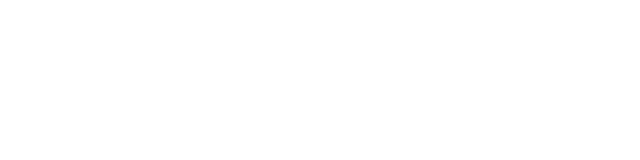
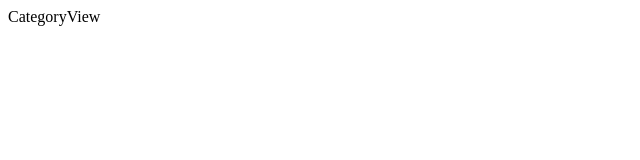
Before and after one commit to infoshareacademy/jfddr5-bez-nazwy, a React (Create React App) app: page /category in a window 1280 px wide. Shown: the top 160 px of the page, without its empty margins (0-640 px from the left). Built offline with nearby package versions, Linux system fonts and the light colour scheme.

Commit message:
add title to views

```diff
--- a/src/views/CategoryView.js
+++ b/src/views/CategoryView.js
@@ -1,5 +1,5 @@
 const CategoryView = () => {
-  return <div></div>;
+  return <div>CategoryView</div>;
 };
 
 export default CategoryView;
--- a/src/views/HomeView.js
+++ b/src/views/HomeView.js
@@ -1,5 +1,5 @@
 const HomeView = () => {
-  return <div></div>;
+  return <div>HomeView</div>;
 };
 
 export default HomeView;
--- a/src/views/ProductView.js
+++ b/src/views/ProductView.js
@@ -1,5 +1,5 @@
 const ProductView = () => {
-  return <div></div>;
+  return <div>ProductView</div>;
 };
 
 export default ProductView;
--- a/src/views/ProfileView.js
+++ b/src/views/ProfileView.js
@@ -1,5 +1,5 @@
 const ProfileView = () => {
-  return <div></div>;
+  return <div>ProfileView</div>;
 };
 
 export default ProfileView;
```
Also changed, not shown: src/components/CategoryList/CategoryList.js (renamed from src/components/CategoryList/CategotyList.js).
